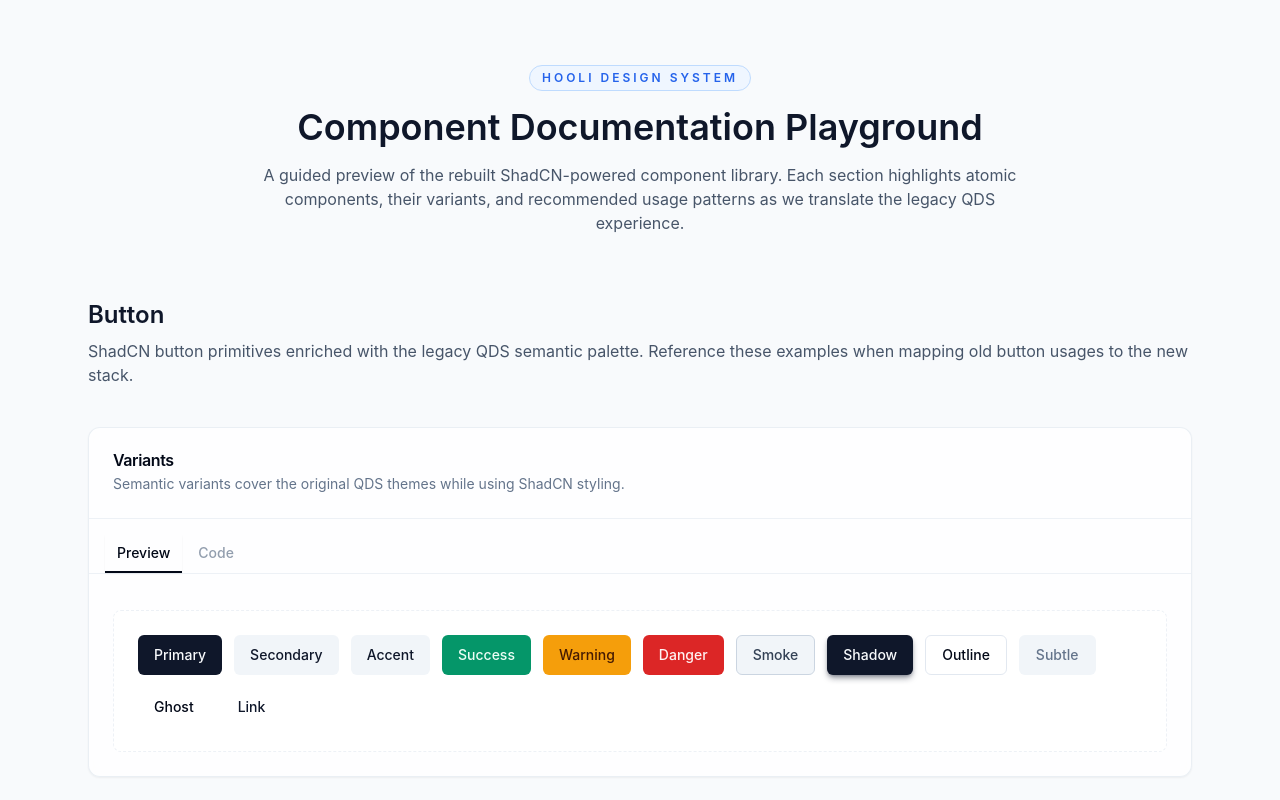
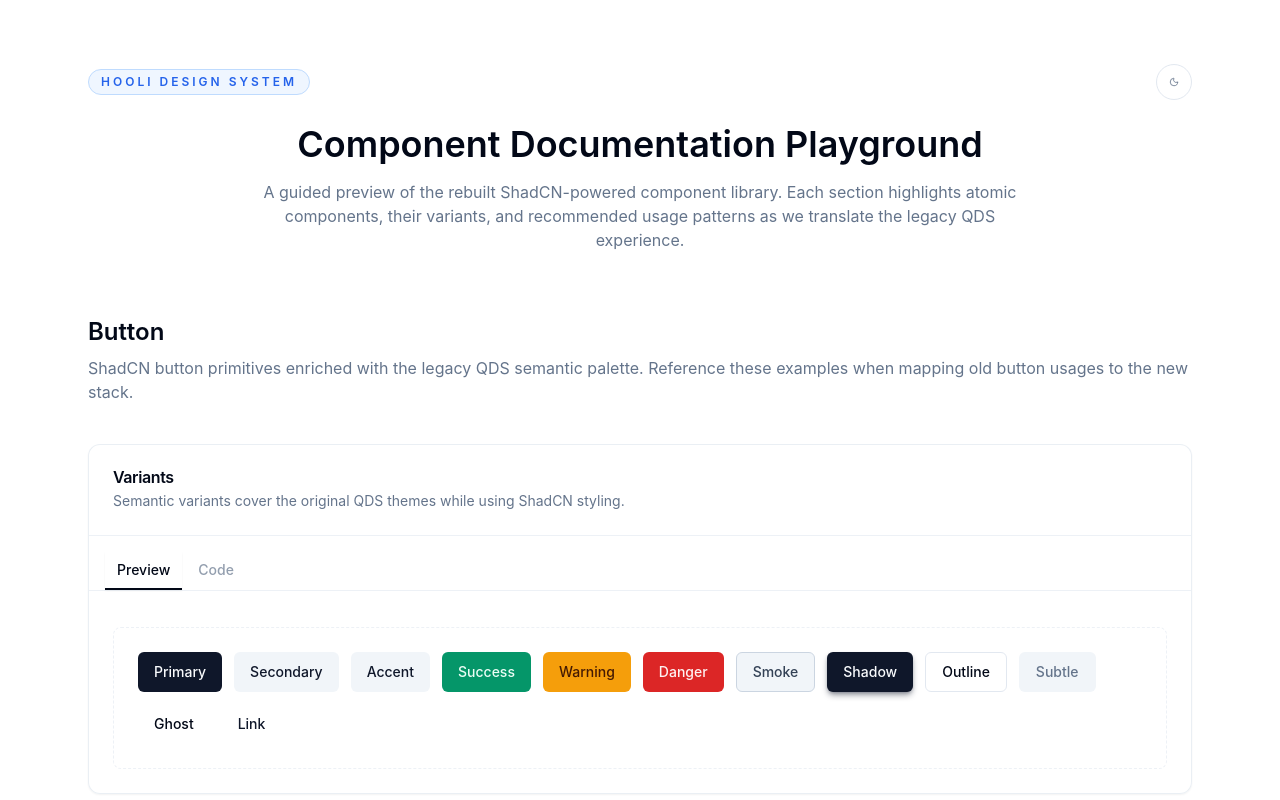
Before and after one commit to misterkolton/hooli-design-system, a React (Vite) app: page / in a window 1280 px wide. Shown: the top 800 px of the page. Built offline with nearby package versions, Linux system fonts and the light colour scheme.

Commit message:
feat: wired up dark mode

```diff
--- a/src/App.tsx
+++ b/src/App.tsx
@@ -1,4 +1,7 @@
+import * as React from 'react'
+
 import { ComponentExample } from '@/components/docs/component-example'
+import { ThemeToggle } from '@/components/docs/theme-toggle'
 import { Button } from '@/components/ui/button'
 
 const buttonVariantsPreview = (
@@ -101,30 +104,86 @@ export function ButtonComposition() {
   )
 }`
 
+type ThemeMode = 'light' | 'dark'
+const THEME_STORAGE_KEY = 'hooli-theme'
+
 export default function App() {
+  const [theme, setTheme] = React.useState<ThemeMode>('light')
+
+  React.useEffect(() => {
+    if (typeof window === 'undefined') {
+      return
+    }
+
+    const stored = window.localStorage.getItem(THEME_STORAGE_KEY)
+    if (stored === 'dark' || stored === 'light') {
+      setTheme(stored)
+      return
+    }
+
+    const mediaQuery = window.matchMedia('(prefers-color-scheme: dark)')
+    setTheme(mediaQuery.matches ? 'dark' : 'light')
+
+    const listener = (event: MediaQueryListEvent) => {
+      setTheme(event.matches ? 'dark' : 'light')
+    }
+
+    if (typeof mediaQuery.addEventListener === 'function') {
+      mediaQuery.addEventListener('change', listener)
+      return () => mediaQuery.removeEventListener('change', listener)
+    }
+
+    if (typeof mediaQuery.addListener === 'function') {
+      mediaQuery.addListener(listener)
+      return () => mediaQuery.removeListener(listener)
+    }
+
+    return undefined
+  }, [])
+
+  React.useEffect(() => {
+    if (typeof window === 'undefined') {
+      return
+    }
+
+    const root = document.documentElement
+    root.classList.toggle('dark', theme === 'dark')
+    root.setAttribute('data-theme', theme)
+    window.localStorage.setItem(THEME_STORAGE_KEY, theme)
+  }, [theme])
+
+  const toggleTheme = React.useCallback(() => {
+    setTheme((prev) => (prev === 'dark' ? 'light' : 'dark'))
+  }, [])
+
   return (
-    <main className="min-h-screen bg-slate-50">
+    <main className="min-h-screen bg-background transition-colors">
       <div className="mx-auto flex max-w-6xl flex-col gap-16 px-6 pb-24 pt-16">
-        <header className="space-y-4 text-center">
-          <span className="inline-flex items-center justify-center rounded-full border border-blue-200 bg-blue-50 px-3 py-1 text-xs font-semibold uppercase tracking-[0.25em] text-blue-600">
-            Hooli Design System
-          </span>
-          <h1 className="text-3xl font-semibold text-slate-900 md:text-4xl">
-            Component Documentation Playground
-          </h1>
-          <p className="mx-auto max-w-3xl text-sm text-slate-600 md:text-base">
-            A guided preview of the rebuilt ShadCN-powered component library. Each
-            section highlights atomic components, their variants, and recommended
-            usage patterns as we translate the legacy QDS experience.
-          </p>
+        <header className="space-y-6">
+          <div className="flex items-center justify-between gap-4">
+            <span className="inline-flex items-center justify-center rounded-full border border-blue-200 bg-blue-50 px-3 py-1 text-xs font-semibold uppercase tracking-[0.25em] text-blue-600 dark:border-blue-500/40 dark:bg-blue-500/10 dark:text-blue-200">
+              Hooli Design System
+            </span>
+            <ThemeToggle mode={theme} onToggle={toggleTheme} />
+          </div>
+          <div className="space-y-4 text-center">
+            <h1 className="text-3xl font-semibold text-foreground md:text-4xl">
+              Component Documentation Playground
+            </h1>
+            <p className="mx-auto max-w-3xl text-sm text-muted-foreground md:text-base">
+              A guided preview of the rebuilt ShadCN-powered component library. Each section
+              highlights atomic components, their variants, and recommended usage patterns as we
+              translate the legacy QDS experience.
+            </p>
+          </div>
         </header>
 
         <section className="space-y-10">
           <div className="space-y-2">
-            <h2 className="text-2xl font-semibold text-slate-900">Button</h2>
-            <p className="text-sm text-slate-600 md:text-base">
-              ShadCN button primitives enriched with the legacy QDS semantic palette.
-              Reference these examples when mapping old button usages to the new stack.
+            <h2 className="text-2xl font-semibold text-foreground">Button</h2>
+            <p className="text-sm text-muted-foreground md:text-base">
+              ShadCN button primitives enriched with the legacy QDS semantic palette. Reference
+              these examples when mapping old button usages to the new stack.
             </p>
           </div>
 
--- a/src/components/docs/code-block.tsx
+++ b/src/components/docs/code-block.tsx
@@ -1,4 +1,6 @@
 import * as React from 'react'
+
+import { Copy, CopyCheck } from 'lucide-react'
 
 import { Button } from '@/components/ui/button'
 import { cn } from '@/lib/utils'
@@ -39,9 +41,14 @@ export const CodeBlock: React.FC<CodeBlockProps> = ({
           variant="ghost"
           size="sm"
           onClick={handleCopy}
-          className="h-7 px-2 text-xs text-muted-foreground hover:text-foreground"
+          className="h-7 px-2 text-muted-foreground hover:text-foreground"
         >
-          {copied ? 'Copied' : 'Copy'}
+          {copied ? (
+            <CopyCheck className="h-4 w-4" aria-hidden="true" />
+          ) : (
+            <Copy className="h-4 w-4" aria-hidden="true" />
+          )}
+          <span className="sr-only">{copied ? 'Copied' : 'Copy code'}</span>
         </Button>
       </div>
       <pre className="max-h-[400px] overflow-auto px-4 py-4 text-[0.8rem] leading-6">
--- /dev/null
+++ b/src/components/docs/theme-toggle.tsx
@@ -0,0 +1,36 @@
+import * as React from 'react'
+import { Moon, Sun } from 'lucide-react'
+
+import { Button } from '@/components/ui/button'
+import { cn } from '@/lib/utils'
+
+interface ThemeToggleProps {
+  mode: 'light' | 'dark'
+  onToggle: () => void
+  className?: string
+}
+
+export const ThemeToggle: React.FC<ThemeToggleProps> = ({ mode, onToggle, className }) => {
+  const isDark = mode === 'dark'
+
+  return (
+    <Button
+      type="button"
+      variant="ghost"
+      size="sm"
+      onClick={onToggle}
+      className={cn(
+        'h-9 w-9 rounded-full border border-border text-muted-foreground hover:text-foreground',
+        className,
+      )}
+      aria-label="Toggle color mode"
+    >
+      {isDark ? (
+        <Sun className="h-4 w-4" aria-hidden="true" />
+      ) : (
+        <Moon className="h-4 w-4" aria-hidden="true" />
+      )}
+      <span className="sr-only">Toggle color mode</span>
+    </Button>
+  )
+}
```
Also changed, not shown: 1 other file (tests, documents, lock files or other folders).
